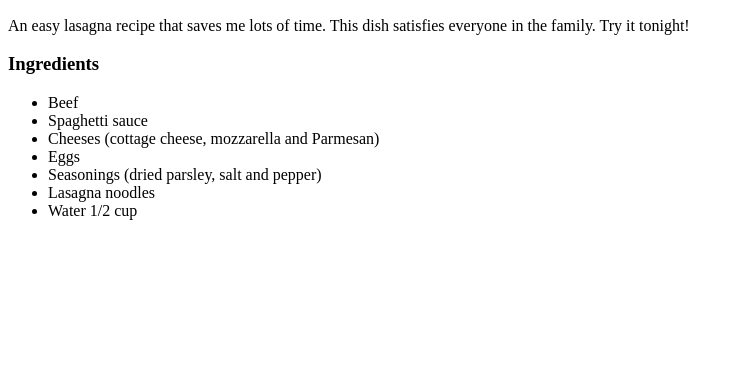
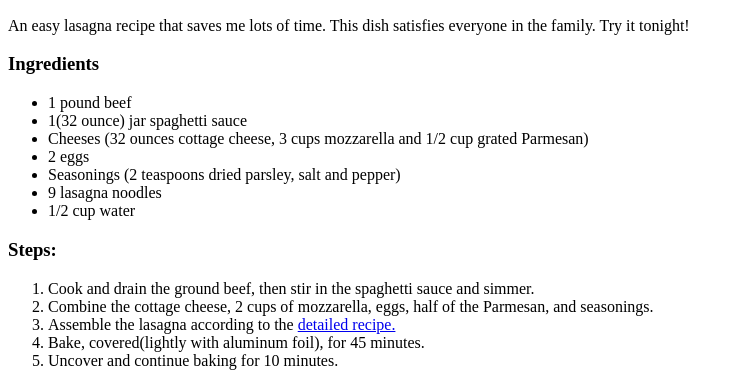
Before and after one commit to DKutzke/odin-recipes, a plain HTML site: page recipes/lasagna.html in a window 1280 px wide. Shown: the part 434-820 px from the top of the page, without its empty margins (0-743 px from the left). Drawn offline with Linux system fonts and the light colour scheme.

Commit message:
add steps in <oL>, Lasagna done

```diff
--- a/recipes/lasagna.html
+++ b/recipes/lasagna.html
@@ -7,18 +7,26 @@
 </head>
 <body>
     <h1>Lasagna</h1>
-    <img src="https://www.allrecipes.com/thmb/Qmp2gZ5-RkOjEElXsc_76y_Zyk4=/0x512/filters:no_upscale():max_bytes(150000):strip_icc():format(webp)/JF_11729_AmericanLasagna_3x2_14588-bbd9dd7e466449f992de700eb7026b16.jpg">
+    <img src="https://www.allrecipes.com/thmb/yVa9kIzuudG8JunWxhWfDMj2e_Q=/750x0/filters:no_upscale():max_bytes(150000):strip_icc():format(webp)/12011-Easy-Lasagna-DDMFS-4x3-1491-62dd050e31b849f1bb54e13becf5cb98.jpg">
     <h2>Description</h2>
         <p>An easy lasagna recipe that saves me lots of time. This dish satisfies everyone in the family. Try it tonight!</p>
     <h3>Ingredients</h3>
     <ul>
-        <li>Beef</li>
-        <li>Spaghetti sauce</li>
-        <li>Cheeses (cottage cheese, mozzarella and Parmesan)</li>
-        <li>Eggs</li>
-        <li>Seasonings (dried parsley, salt and pepper)</li>
-        <li>Lasagna noodles</li>
-        <li>Water 1/2 cup</li>
+        <li>1 pound beef</li>
+        <li>1(32 ounce) jar spaghetti sauce</li>
+        <li>Cheeses (32 ounces cottage cheese, 3 cups mozzarella and 1/2 cup grated Parmesan)</li>
+        <li>2 eggs</li>
+        <li>Seasonings (2 teaspoons dried parsley, salt and pepper)</li>
+        <li>9 lasagna noodles</li>
+        <li>1/2 cup water</li>
     </ul>
+    <h3>Steps:</h3>
+    <ol>
+        <li>Cook and drain the ground beef, then stir in the spaghetti sauce and simmer. </li>
+        <li>Combine the cottage cheese, 2 cups of mozzarella, eggs, half of the Parmesan, and seasonings.</li>
+        <li>Assemble the lasagna according to the <a href="https://www.allrecipes.com/recipe/12011/easy-lasagna-ii/">detailed recipe.</a></li>
+        <li>Bake, covered(lightly with aluminum foil), for 45 minutes.</li>
+        <li>Uncover and continue baking for 10 minutes. </li>
+    </ol>
 </body>
 </html>
```
